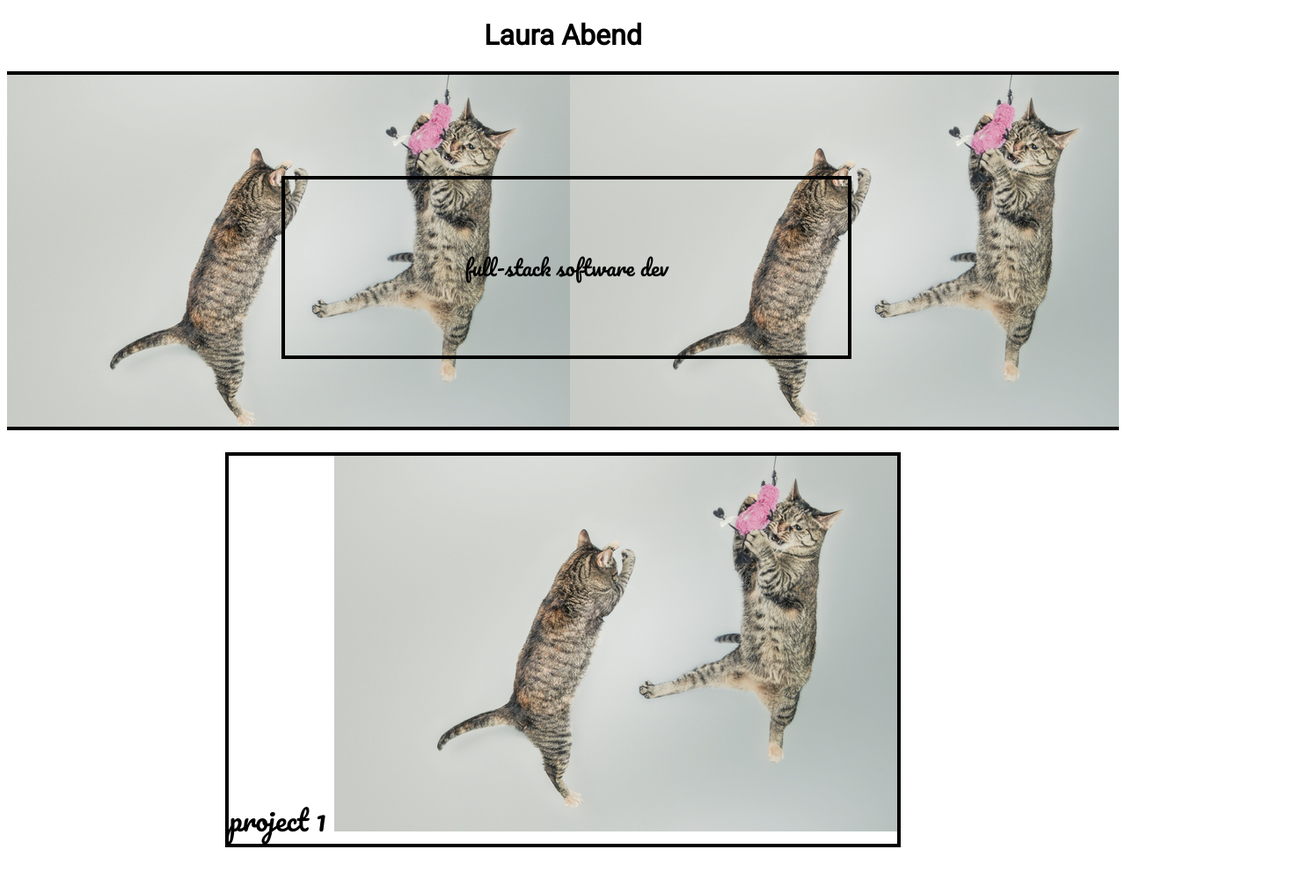
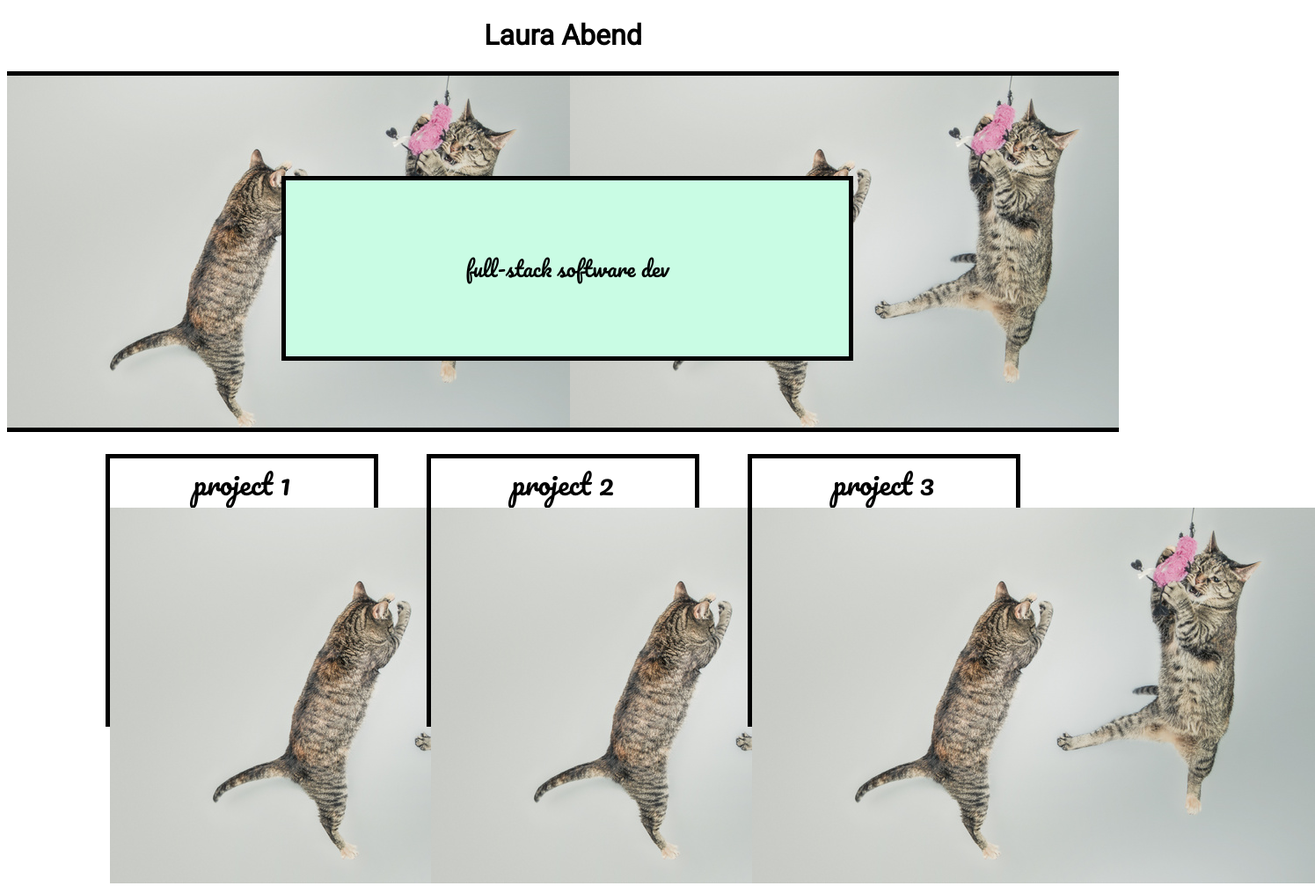
Before and after one commit to thisisserious/gitHubChallenge3, a plain HTML site: page sass/index.html in a window 1280 px wide. Shown: the top 1007 px of the page at 88% size, 1495 px wide, since content can reach past the window. Drawn offline with Linux system fonts and the light colour scheme.

Commit message:
add compiled sass/css

```diff
--- a/sass/main.css
+++ b/sass/main.css
@@ -7,11 +7,12 @@ h1 {
   font-family: 'Pacifico', cursive;
   height: 400px;
   background-image: url("kittehs.jpg");
-  border-top: 4px solid black;
-  border-bottom: 4px solid black; }
+  border-top: 5px solid black;
+  border-bottom: 5px solid black; }
   .banner .slogan {
+    background: #c9fce4;
     position: absolute;
-    border: 4px solid black;
+    border: 5px solid black;
     top: 200px;
     left: 25%;
     width: 50%;
@@ -27,7 +28,9 @@ h1 {
   .container .icon {
     display: inline-block;
     margin: 2%;
-    border: 4px solid black;
-    font-size: 32px; }
+    border: 5px solid black;
+    font-size: 32px;
+    width: 300px;
+    height: 300px; }
 
 /*# sourceMappingURL=main.css.map */
```
Also changed, not shown: 1 other file.
